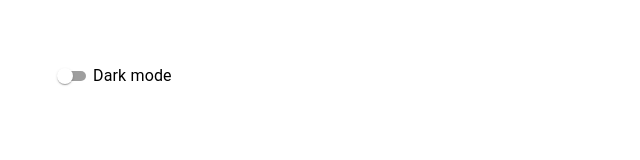
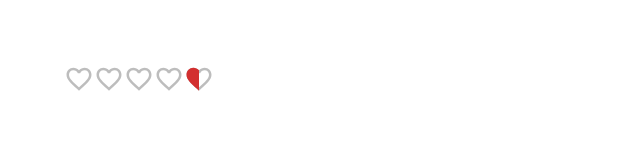
Before and after one commit to RahulRajak525/React-MUI, a React (Create React App) app: page / in a window 1280 px wide. Shown: the top 160 px of the page, without its empty margins (0-640 px from the left). Built offline with nearby package versions, Linux system fonts and the light colour scheme.

Commit message:
Rating Icon

```diff
--- a/src/App.tsx
+++ b/src/App.tsx
@@ -7,6 +7,7 @@ import MuiSelect from './components/4MuiSelect';
 import MuiRadioButton from './components/5MuiRadioButton';
 import MuiCheckBox from './components/6MuiCheckBox';
 import MuiSwitch from './components/7MuiSwitch';
+import MuiRatings from './components/8MuiRatings';
 
 function App() {
 
@@ -18,7 +19,8 @@ function App() {
       {/* <MuiSelect/> */}
       {/* <MuiRadioButton/> */}
       {/* <MuiCheckBox/> */}
-      <MuiSwitch/>
+      {/* <MuiSwitch/> */}
+      <MuiRatings/>
 
     </div>
   );
--- /dev/null
+++ b/src/components/8MuiRatings.tsx
@@ -0,0 +1,30 @@
+import React, { useState } from "react";
+import { Stack, Rating } from "@mui/material";
+import FavouriteIcon from '@mui/icons-material/Favorite'
+import FavouriteBorderIcon from '@mui/icons-material/FavoriteBorder'
+const MuiRatings = () => {
+  const [value, setValue] = useState<number | null>(4.5);
+  console.log({ value });
+  const handleChange = (
+    _event: React.ChangeEvent<{}>,
+    newValue: number | null
+  ) => {
+    setValue(newValue);
+  };
+  return (
+    <Stack spacing={2}>
+      <Rating
+        value={value}
+        onChange={handleChange}
+        precision={0.5}
+        size="large"
+        icon={<FavouriteIcon fontSize='inherit' color="error" />}
+        emptyIcon={<FavouriteBorderIcon fontSize="inherit" />}
+        // readOnly
+        highlightSelectedOnly
+      />
+    </Stack>
+  );
+};
+
+export default MuiRatings;
```
